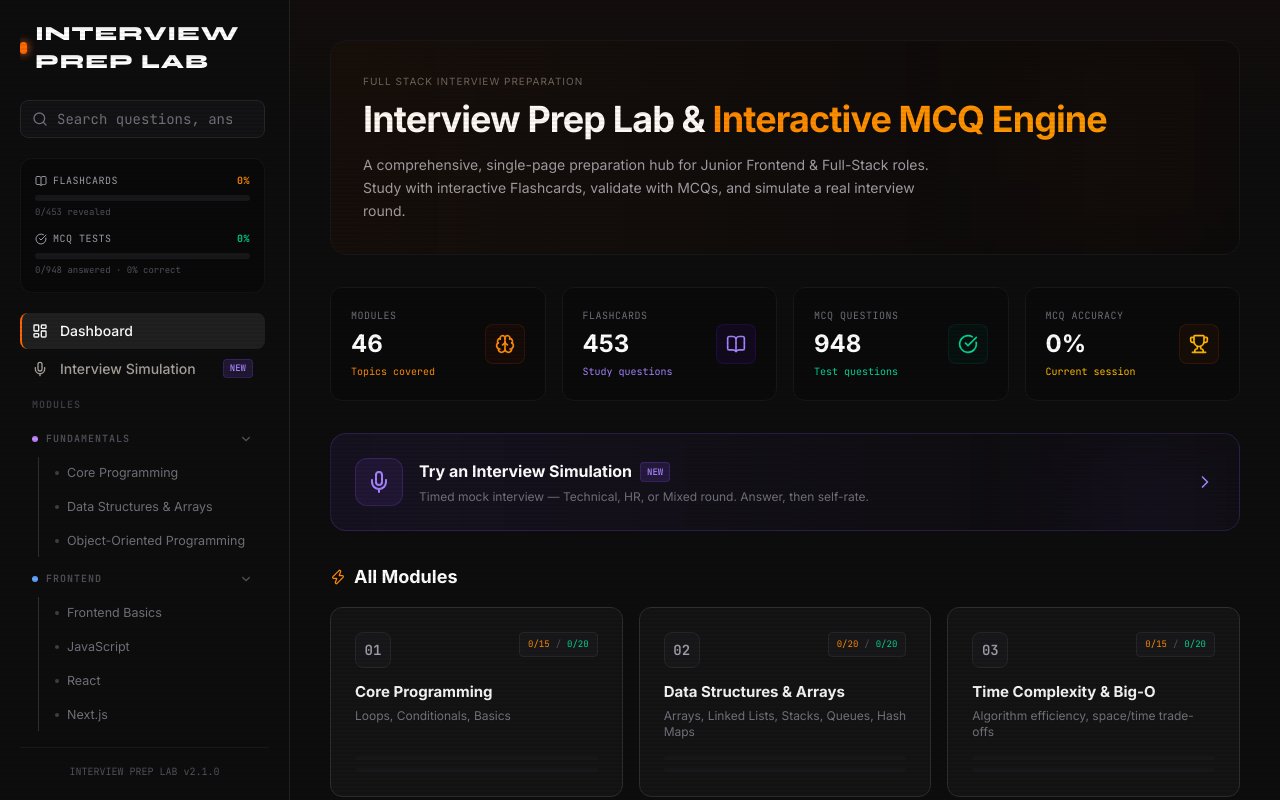
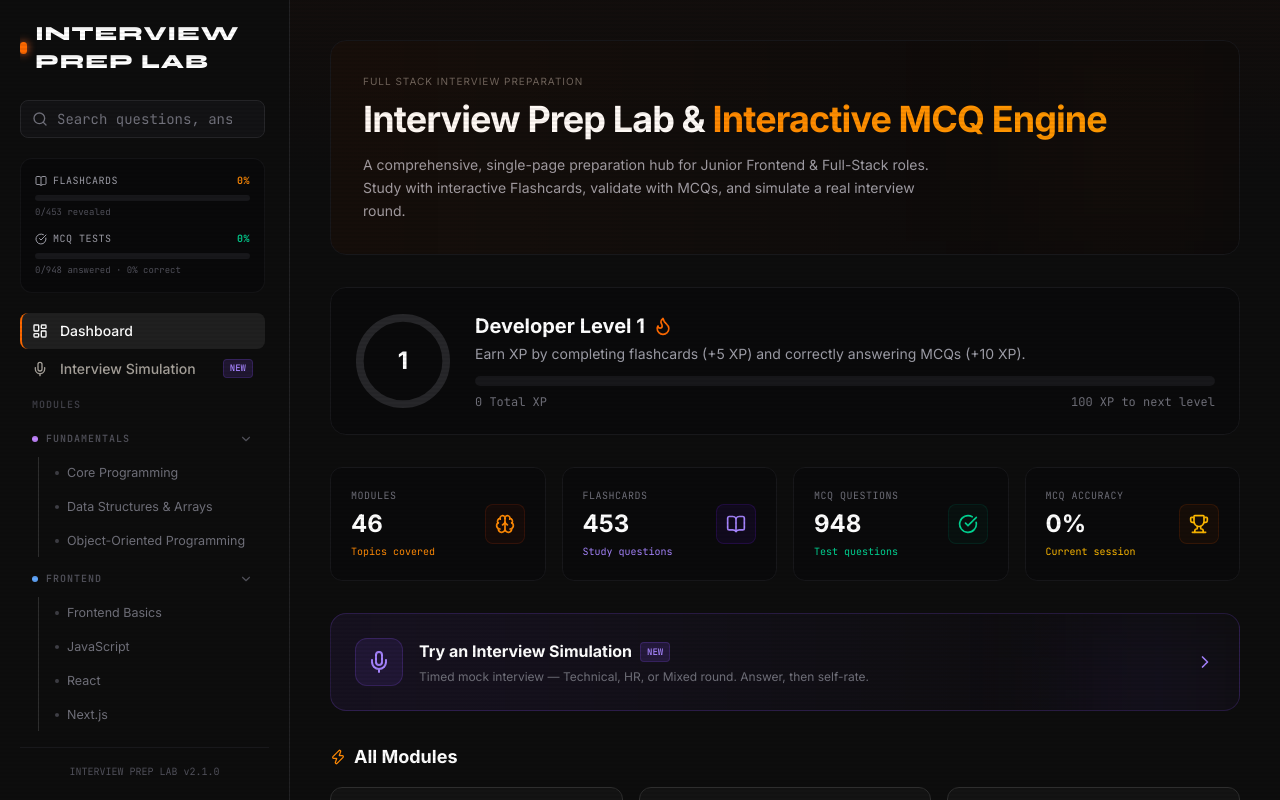
Before and after one commit to Suyog0-0/interview-prep-lab, a Next.js app: page / in a window 1280 px wide. Built offline with nearby package versions, Linux system fonts and the light colour scheme.

Commit message:
Add Progress Dashboard and Gamification level system

```diff
--- a/app/page.tsx
+++ b/app/page.tsx
@@ -1814,6 +1814,45 @@ export default function Home() {
                 </p>
               </div>
 
+              {/* Gamification Level */}
+              <div className="p-6 rounded-2xl bg-zinc-950/60 border border-zinc-900 flex flex-col sm:flex-row items-center gap-6">
+                <div className="relative flex items-center justify-center w-24 h-24 shrink-0">
+                  <svg className="w-full h-full transform -rotate-90" viewBox="0 0 100 100">
+                    <circle cx="50" cy="50" r="45" className="stroke-zinc-800" strokeWidth="8" fill="none" />
+                    <circle
+                      cx="50" cy="50" r="45"
+                      className="stroke-orange-500 transition-all duration-1000 ease-out"
+                      strokeWidth="8" fill="none"
+                      strokeDasharray="283"
+                      strokeDashoffset={283 - (283 * (((correctMCQs * 10 + completedFlashcards * 5) % 100) / 100))}
+                      strokeLinecap="round"
+                    />
+                  </svg>
+                  <div className="absolute flex flex-col items-center justify-center">
+                    <span className="text-2xl font-black text-white">{Math.floor((correctMCQs * 10 + completedFlashcards * 5) / 100) + 1}</span>
+                  </div>
+                </div>
+                <div className="flex-1 text-center sm:text-left">
+                  <div className="flex items-center justify-center sm:justify-start gap-2 mb-1">
+                    <h2 className="text-xl font-bold text-white">Developer Level {Math.floor((correctMCQs * 10 + completedFlashcards * 5) / 100) + 1}</h2>
+                    <Flame className="w-5 h-5 text-orange-500" />
+                  </div>
+                  <p className="text-sm text-zinc-400 mb-3">
+                    Earn XP by completing flashcards (+5 XP) and correctly answering MCQs (+10 XP).
+                  </p>
+                  <div className="w-full bg-zinc-900 rounded-full h-2.5 overflow-hidden">
+                    <div
+                      className="bg-gradient-to-r from-orange-600 to-amber-500 h-2.5 rounded-full transition-all duration-1000"
+                      style={{ width: `${((correctMCQs * 10 + completedFlashcards * 5) % 100)}%` }}
+                    ></div>
+                  </div>
+                  <div className="flex justify-between text-xs font-mono text-zinc-500 mt-2">
+                    <span>{correctMCQs * 10 + completedFlashcards * 5} Total XP</span>
+                    <span>{100 - ((correctMCQs * 10 + completedFlashcards * 5) % 100)} XP to next level</span>
+                  </div>
+                </div>
+              </div>
+
               {/* Stats row */}
               <div className="grid grid-cols-2 sm:grid-cols-4 gap-4">
                 {[
```
